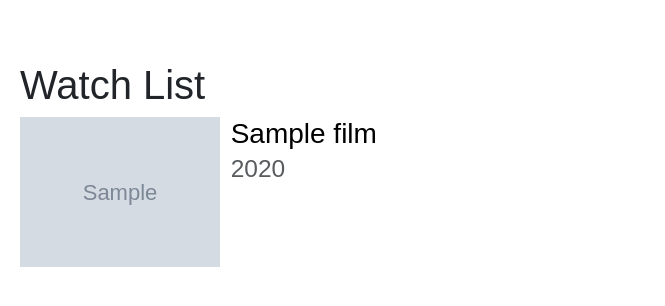
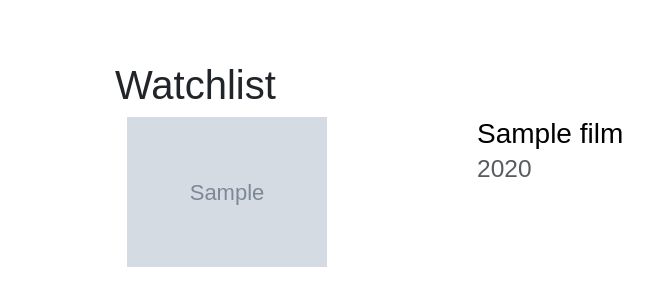
Before and after one commit to 3010468m/PopcornBucket, a Django app: page /films/watchlist/1 in a window 1280 px wide. Shown: the part 79-385 px from the top of the page, without its empty margins (0-665 px from the left). Run offline with Django 3.2, Linux system fonts and the light colour scheme; tables that the repository leaves empty hold one stand-in row (values such as "Sample post"); grey boxes marked "Sample" are stand-in pictures.

Commit message:
prettied up the watchlist page

```diff
--- a/templates/popcornbucket/watchlist.html
+++ b/templates/popcornbucket/watchlist.html
@@ -2,13 +2,14 @@
 {% load static %}
 
 {% block content %}
-
-<h1>Watch List</h1>
+<div class="container-basic">
+    <h1>Watchlist</h1>
 
     {% if films %}
         {% for film in films %}
-        <div class="row justify-content-start mb-4">
-            <div class="col-2 col-md-2">
+            <div class="container">
+                <div class="row">
+                    <div class="col-4">
                         {% if film.poster %}
                             <img class="wl-poster-img" src="{{ film.poster.url }}" alt="{{ film.title }}">
                         {% else %}
@@ -16,7 +17,7 @@
                         {% endif %}
                     </div>
 
-            <div class="col-8 col-sm-4 col-md-6">
+                    <div class="col-4">
                         <h3>
                             <a href="{% url 'film_detail' film.id %}" class="film-link">
                                 {{ film.title }}
@@ -28,15 +29,16 @@
                         <br>
 
                         {% if watchlist_user == request.user %}
-                    <a href="{% url 'remove_from_watchlist' film.pk %}" class="btn btn-outline-dark">
+                            <a href="{% url 'remove_from_watchlist' film.pk %}" class="btn btn-warning">
                                 Remove from watchlist
                             </a>
                         {% endif %}
+                    </div>
                 </div>
             </div>
         {% endfor %}
     {% else %}
         <p>No films found.</p>
     {% endif %}
-
+</div>
 {% endblock %}
```
Also changed, not shown: popcornbucket/migrations/0003_auto_20260324_1836.py (added). Lines whose indentation alone changed are shown as unchanged.
